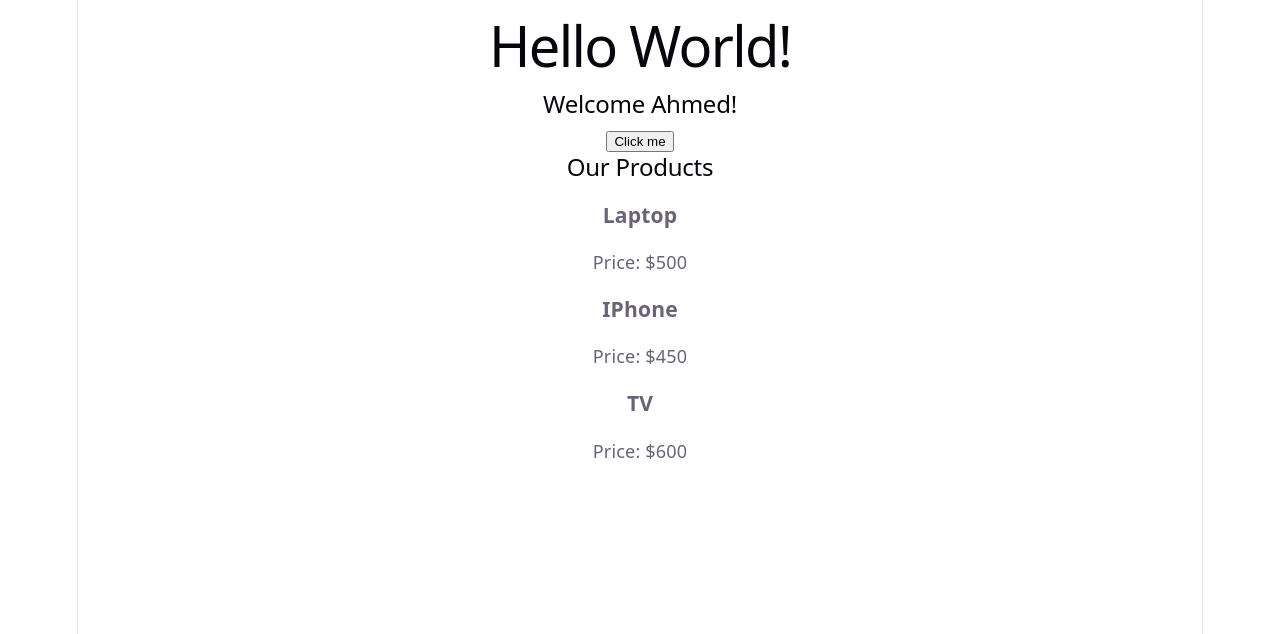
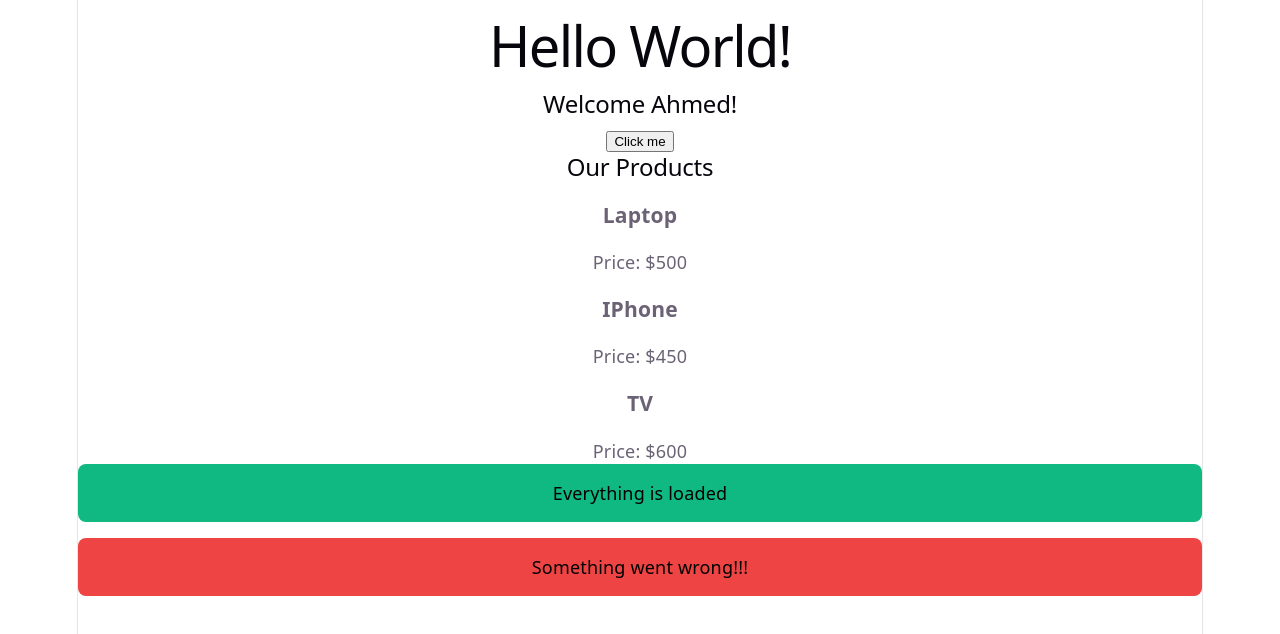
Before and after one commit to Ahmedmhmud/react-learning, a React (Vite) app in the folder hello-world/: page / in a window 1280 px wide. Shown: the top 634 px of the page. Built offline with nearby package versions, Linux system fonts and the light colour scheme.

Commit message:
Styling React components

```diff
--- /dev/null
+++ b/hello-world/src/Alert.jsx
@@ -0,0 +1,7 @@
+import styles from './Alert.module.css'
+
+export const Alert = ({ children, type = "success" }) => {
+    return (
+        <div className={`${styles.alert} ${styles[type]}`}>{children}</div>
+    )
+}
--- /dev/null
+++ b/hello-world/src/Alert.module.css
@@ -0,0 +1,14 @@
+.alert {
+    padding: 16px;
+    border-radius: 8px;
+    margin-bottom: 16px;
+    color: black;
+}
+
+.success {
+    background-color: #10b981;
+}
+
+.error {
+    background-color: #ef4444;
+}
--- a/hello-world/src/App.jsx
+++ b/hello-world/src/App.jsx
@@ -5,6 +5,7 @@
 import { UserDetails } from './UserDetails'
 import { ProductList } from './ProductList'
 import './App.css'
+import { Alert } from './Alert'
 
 function App() {
 //  const [count, setCount] = useState(0)
@@ -15,6 +16,8 @@
       <Welcome name="Ahmed" />
       <Button />
       <ProductList />
+      <Alert>Everything is loaded</Alert>
+      <Alert type="error">Something went wrong!!!</Alert>
     </div>
   )
 }
```
Also changed, not shown: 1 other file (tests, documents, lock files or other folders).
